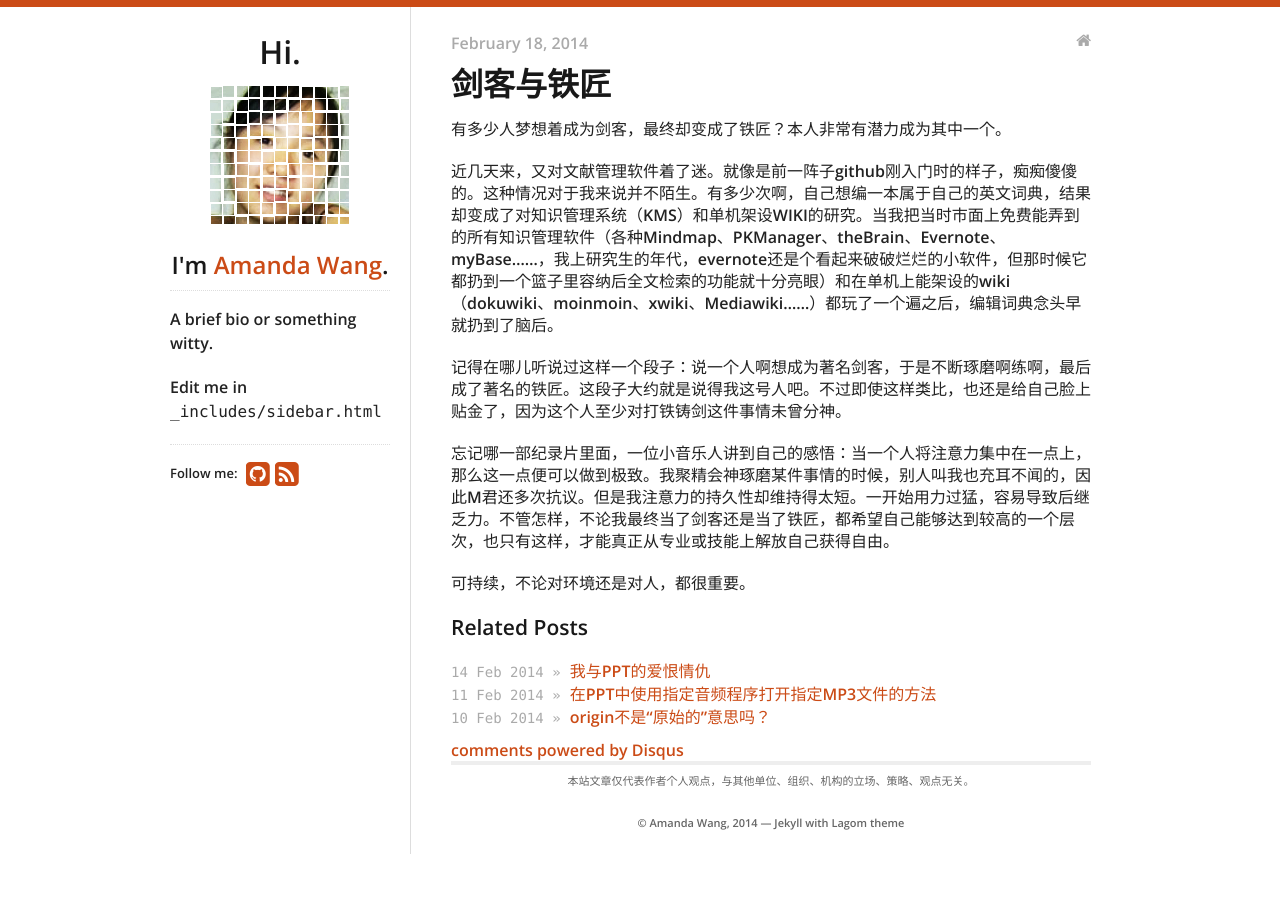
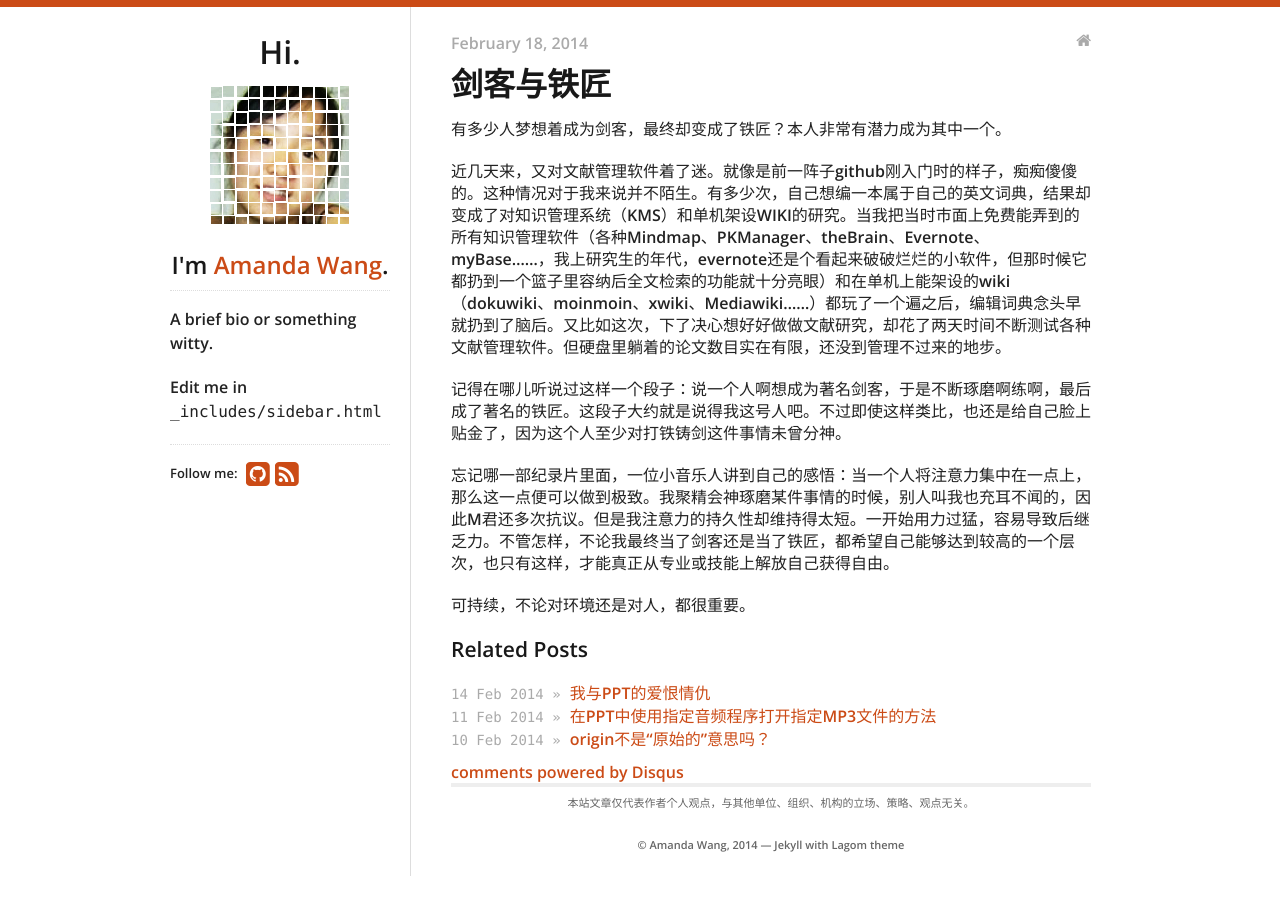
Before and after one commit to fantaghiro/fantaghiro.github.io, a Jekyll site: the page built from _posts/2014-02-18-Methods-and-Goals.markdown, in a window 1280 px wide. Built offline with Jekyll 4.4.1, drawn with Linux system fonts in a browser that asks for light colours; nearby versions of some CDN libraries; comment, search, counter and statistics services are not loaded.

Commit message:
Update 2014-02-18-Methods-and-Goals.markdown

```diff
--- a/_posts/2014-02-18-Methods-and-Goals.markdown
+++ b/_posts/2014-02-18-Methods-and-Goals.markdown
@@ -8,7 +8,7 @@ tags:
 有多少人梦想着成为剑客，最终却变成了铁匠？本人非常有潜力成为其中一个。
 <!--more-->
 
-近几天来，又对文献管理软件着了迷。就像是前一阵子github刚入门时的样子，痴痴傻傻的。这种情况对于我来说并不陌生。有多少次啊，自己想编一本属于自己的英文词典，结果却变成了对知识管理系统（KMS）和单机架设WIKI的研究。当我把当时市面上免费能弄到的所有知识管理软件（各种Mindmap、PKManager、theBrain、Evernote、myBase……，我上研究生的年代，evernote还是个看起来破破烂烂的小软件，但那时候它都扔到一个篮子里容纳后全文检索的功能就十分亮眼）和在单机上能架设的wiki（dokuwiki、moinmoin、xwiki、Mediawiki……）都玩了一个遍之后，编辑词典念头早就扔到了脑后。
+近几天来，又对文献管理软件着了迷。就像是前一阵子github刚入门时的样子，痴痴傻傻的。这种情况对于我来说并不陌生。有多少次，自己想编一本属于自己的英文词典，结果却变成了对知识管理系统（KMS）和单机架设WIKI的研究。当我把当时市面上免费能弄到的所有知识管理软件（各种Mindmap、PKManager、theBrain、Evernote、myBase……，我上研究生的年代，evernote还是个看起来破破烂烂的小软件，但那时候它都扔到一个篮子里容纳后全文检索的功能就十分亮眼）和在单机上能架设的wiki（dokuwiki、moinmoin、xwiki、Mediawiki……）都玩了一个遍之后，编辑词典念头早就扔到了脑后。又比如这次，下了决心想好好做做文献研究，却花了两天时间不断测试各种文献管理软件。但硬盘里躺着的论文数目实在有限，还没到管理不过来的地步。
 
 记得在哪儿听说过这样一个段子：说一个人啊想成为著名剑客，于是不断琢磨啊练啊，最后成了著名的铁匠。这段子大约就是说得我这号人吧。不过即使这样类比，也还是给自己脸上贴金了，因为这个人至少对打铁铸剑这件事情未曾分神。
 
```
